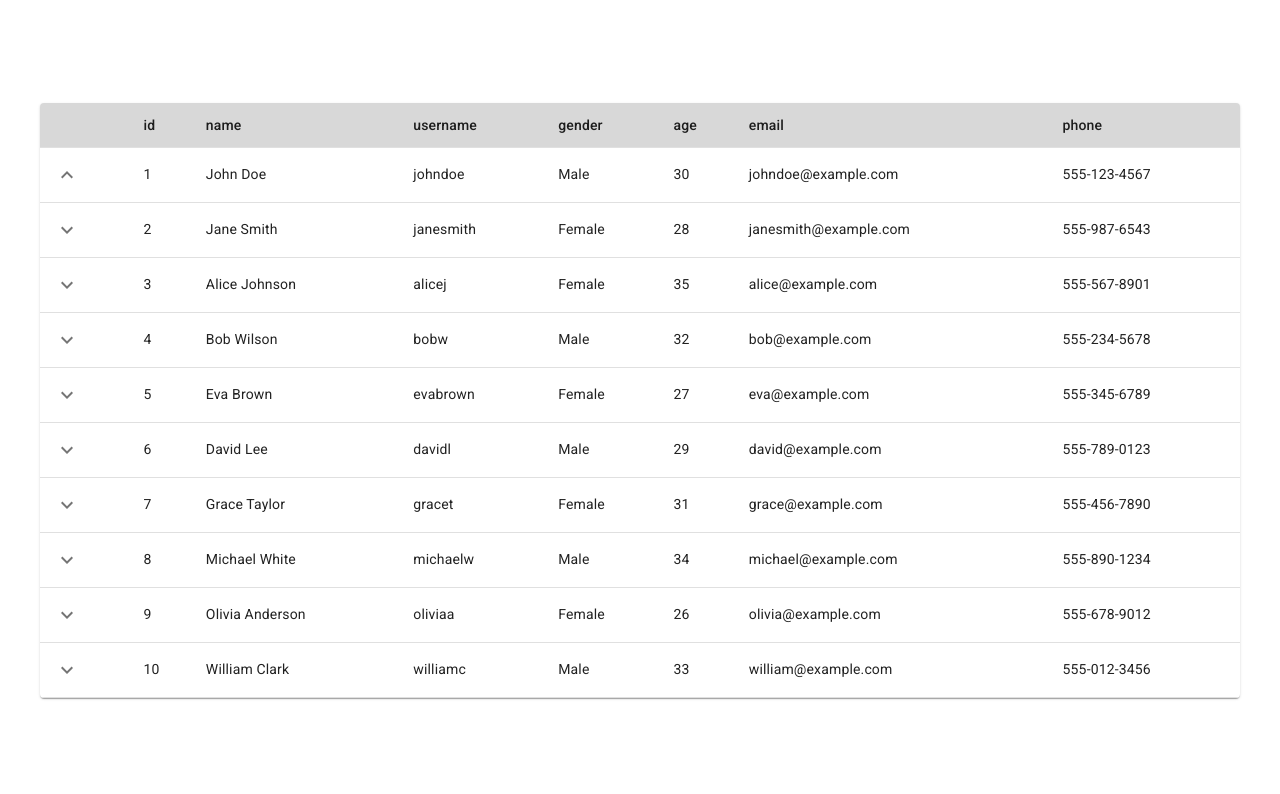
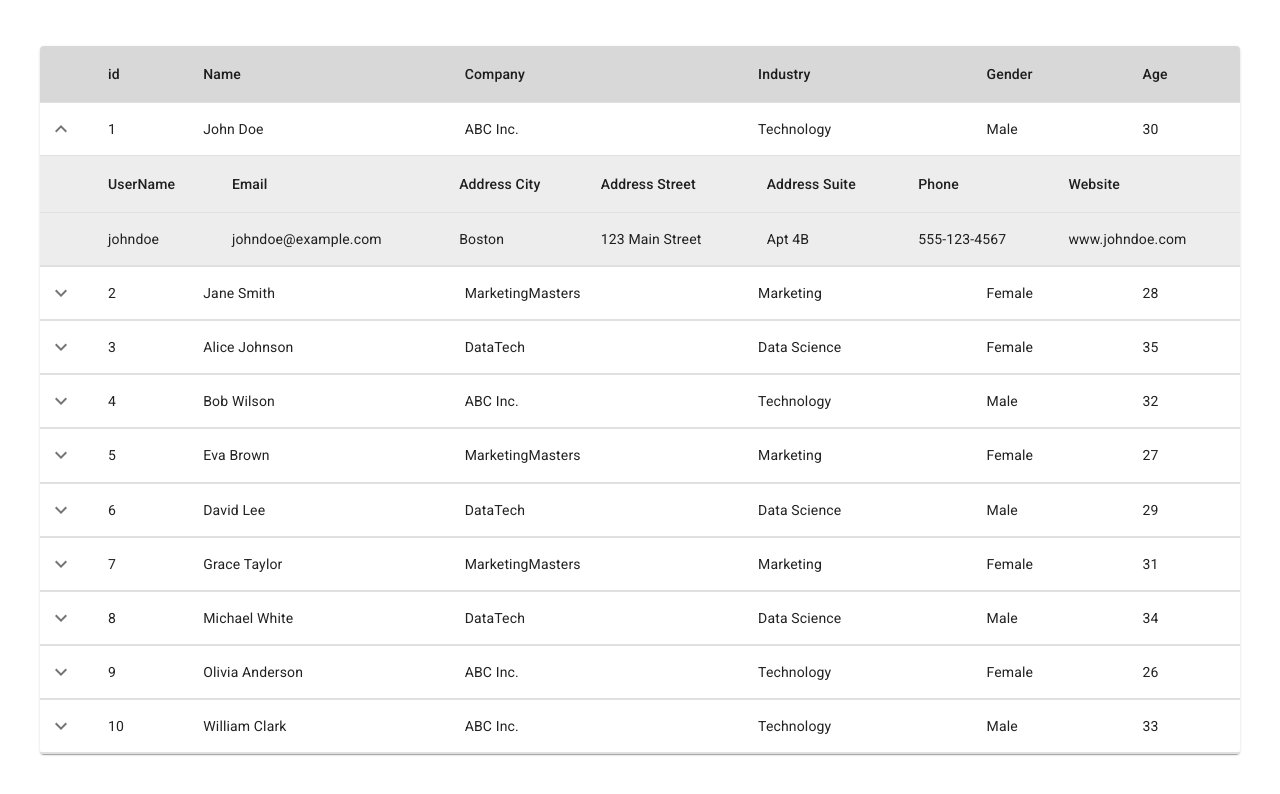
Before and after one commit to Joy-Honchan/mui-foldable-table, a React (Vite) app: page / in a window 1280 px wide. Both pictures are taken after a click on the button 67 px from the left and 174 px from the top of the page. Shown: the top 794 px of the page. Built offline with nearby package versions, Linux system fonts and the light colour scheme.

Commit message:
feat: display collapse table

```diff
--- a/src/components/FoldableRow.tsx
+++ b/src/components/FoldableRow.tsx
@@ -19,7 +19,7 @@ const FoldableRow = ({ singleRowData }: { singleRowData: DataType }) => {
   return (
     <Fragment>
       <TableRow>
-        <TableCell>
+        <TableCell padding="checkbox">
           <IconButton
             aria-label="expand row"
             size="small"
@@ -30,48 +30,43 @@ const FoldableRow = ({ singleRowData }: { singleRowData: DataType }) => {
         </TableCell>
         <TableCell>{singleRowData.id}</TableCell>
         <TableCell>{singleRowData.name}</TableCell>
-        <TableCell>{singleRowData.username}</TableCell>
+        <TableCell>{singleRowData.company.name}</TableCell>
+        <TableCell>{singleRowData.company.industry}</TableCell>
         <TableCell>{singleRowData.gender}</TableCell>
         <TableCell>{singleRowData.age}</TableCell>
-        <TableCell>{singleRowData.email}</TableCell>
-        <TableCell>{singleRowData.phone}</TableCell>
       </TableRow>
-      {/* <TableRow>
-          <TableCell style={{ paddingBottom: 0, paddingTop: 0 }} colSpan={6}>
-            <Collapse in={open} timeout="auto" unmountOnExit>
-              <Box sx={{ margin: 1 }}>
-                <Typography variant="h6" gutterBottom component="div">
-                  History
-                </Typography>
-                <Table size="small" aria-label="purchases">
+      <TableRow>
+        <TableCell padding="none" colSpan={8}>
+          <Collapse in={open}>
+            <Table sx={{ backgroundColor: '#ededed' }}>
               <TableHead>
                 <TableRow>
-                      <TableCell>Date</TableCell>
-                      <TableCell>Customer</TableCell>
-                      <TableCell>Amount</TableCell>
-                      <TableCell>Total price ($)</TableCell>
+                  <TableCell padding="checkbox" />
+                  <TableCell>UserName</TableCell>
+                  <TableCell>Email</TableCell>
+                  <TableCell>Address City</TableCell>
+                  <TableCell>Address Street</TableCell>
+                  <TableCell>Address Suite</TableCell>
+                  <TableCell>Phone</TableCell>
+                  <TableCell>Website</TableCell>
                 </TableRow>
               </TableHead>
               <TableBody>
-                    {row.history.map((historyRow) => (
-                      <TableRow key={historyRow.date}>
-                        <TableCell component="th" scope="row">
-                          {historyRow.date}
-                        </TableCell>
-                        <TableCell>{historyRow.customerId}</TableCell>
-                        <TableCell>{historyRow.amount}</TableCell>
-                        <TableCell>
-                          {Math.round(historyRow.amount * row.price * 100) /
-                            100}
+                <TableRow>
+                  <TableCell padding="checkbox" />
+                  <TableCell>{singleRowData.username}</TableCell>
+                  <TableCell>{singleRowData.email}</TableCell>
+                  <TableCell>{singleRowData.address.city}</TableCell>
+                  <TableCell>{singleRowData.address.street}</TableCell>
+                  <TableCell>{singleRowData.address.suite}</TableCell>
+                  <TableCell>{singleRowData.phone}</TableCell>
+                  <TableCell>{singleRowData.website}</TableCell>
+                </TableRow>
+              </TableBody>
+            </Table>
+          </Collapse>
         </TableCell>
       </TableRow>
-                    ))}
-                  </TableBody>
-                </Table>
-              </Box>
-            </Collapse>
-          </TableCell>
-        </TableRow> */}
     </Fragment>
   )
 }
--- a/src/components/FoldableTable.tsx
+++ b/src/components/FoldableTable.tsx
@@ -20,10 +20,7 @@ const FoldableTable = ({ rowData }: PropType) => {
       component={Paper}
       sx={{
         maxWidth: '1200px',
-        minWidth: '800px',
-        '.MuiTableCell-root': {
-          padding: '10px'
-        }
+        minWidth: '800px'
       }}
     >
       <Table>
@@ -31,12 +28,11 @@ const FoldableTable = ({ rowData }: PropType) => {
           <TableRow>
             <TableCell />
             <TableCell>id</TableCell>
-            <TableCell>name</TableCell>
-            <TableCell>username</TableCell>
-            <TableCell>gender</TableCell>
-            <TableCell>age</TableCell>
-            <TableCell>email</TableCell>
-            <TableCell>phone</TableCell>
+            <TableCell>Name</TableCell>
+            <TableCell>Company</TableCell>
+            <TableCell>Industry</TableCell>
+            <TableCell>Gender</TableCell>
+            <TableCell>Age</TableCell>
           </TableRow>
         </TableHead>
         <TableBody>
```
Lines whose indentation alone changed are shown as unchanged.
